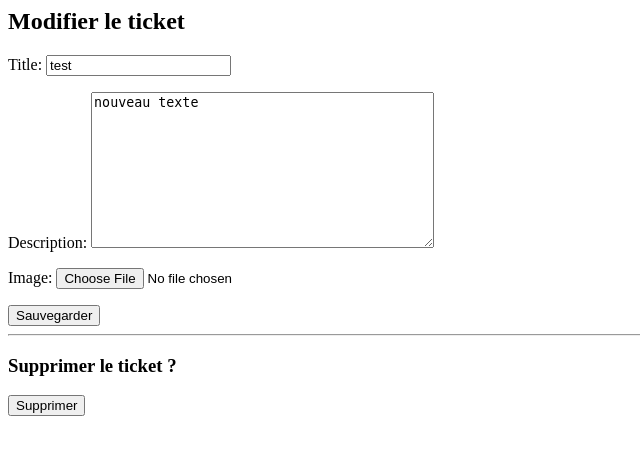
After one commit to VHSR3KorD3R/D-veloppez-une-application-Web-en-utilisant-Django, a Django app: page /ticket/1/edit in a window 1280 px wide. The commit adds this page. Shown: the top 455 px of the page, without its empty margins (0-640 px from the left). Run offline with Django 4.2, Linux system fonts and the light colour scheme; a user stored in the database is signed in; data comes from the database, SQL or seed files in the repository; both versions use the stored data as it was after the commit.

Commit message:
can edit and delete ticket

```diff
--- a/LITRevu/LITRevu/forms.py
+++ b/LITRevu/LITRevu/forms.py
@@ -1,7 +1,12 @@
 from django import forms
 from . import models
 
-class TicketCreationForm(forms.ModelForm):
+class TicketForm(forms.ModelForm):
+    edit_ticket = forms.BooleanField(widget=forms.HiddenInput, initial=True)
+
     class Meta:
         model = models.Ticket
         fields = ['title', 'description', 'image']
+
+class DeleteTicketForm(forms.Form):
+    delete_ticket = forms.BooleanField(widget=forms.HiddenInput, initial=True)
--- a/LITRevu/LITRevu/models.py
+++ b/LITRevu/LITRevu/models.py
@@ -13,9 +13,6 @@ class Ticket(models.Model):
     )
     image = models.ImageField(upload_to='chemin/images/', blank=True, null=True)
     time_created = models.DateTimeField(auto_now_add=True)
-
-    def get_absolute_url(self):
-        return reverse('update_ticket', args=[str(self.id)])
 
 
 class Review(models.Model):
@@ -38,6 +35,3 @@ class UserFollows(models.Model):
 
     class Meta:
         unique_together = ('user', 'followed_user')
-
-    def __str__(self):
-        return self.followed_user.username
--- a/LITRevu/LITRevu/templates/LITRevu/create_ticket.html
+++ b/LITRevu/LITRevu/templates/LITRevu/create_ticket.html
@@ -1,7 +1,7 @@
 {% block content %}
     <h2>Créer un ticket</h2>
     <form method="post" enctype="multipart/form-data">
-        {{ticket_creation_form.as_p}}
+        {{ticket_form.as_p}}
         {% csrf_token %}
         <button type="submit">Envoyer</button>
     </form>
--- /dev/null
+++ b/LITRevu/LITRevu/templates/LITRevu/edit_ticket.html
@@ -0,0 +1,15 @@
+{% block content %}
+    <h2>Modifier le ticket</h2>
+    <form method="post">
+        {{ edit_form.as_p }}
+        {% csrf_token %}
+        <button type="submit" >Sauvegarder</button>
+        <hr>
+    </form>
+    <h3>Supprimer le ticket ?</h3>
+    <form method="post">
+        {{ delete_form }}
+        {% csrf_token %}
+        <button type="submit" >Supprimer</button>
+    </form>
+{% endblock content %}
--- a/LITRevu/LITRevu/templates/LITRevu/home.html
+++ b/LITRevu/LITRevu/templates/LITRevu/home.html
@@ -1,5 +1,5 @@
 {% extends 'LITRevu/base.html' %}
 {% block content %}
     <h2>test</h2>
-    <a href={% url 'ticket_creation_form' %}>ticket</a>
+    <a href={% url 'ticket_form' %}>ticket</a>
 {% endblock content %}
--- a/LITRevu/LITRevu/urls.py
+++ b/LITRevu/LITRevu/urls.py
@@ -30,5 +30,6 @@ urlpatterns = [
     path('home/', LITRevu.views.home, name='home'),
     path('logout/', LogoutView.as_view(), name='logout'),
     path('signup/', authentication.views.signup_page, name='signup'),
-    path("create_ticket/", LITRevu.views.ticket_creation_form, name="ticket_creation_form")
+    path("create_ticket/", LITRevu.views.ticket_form, name="ticket_form"),
+    path('ticket/<int:ticket_id>/edit', LITRevu.views.edit_ticket, name='edit_ticket'),
 ]
--- a/LITRevu/LITRevu/views.py
+++ b/LITRevu/LITRevu/views.py
@@ -1,23 +1,50 @@
 
 from django.contrib.auth.decorators import login_required
-from django.shortcuts import render
+from django.shortcuts import render, get_object_or_404, redirect
 
-from . import forms
+from . import forms, models
 
 @login_required
 def home(request):
     return render(request, 'LITRevu/home.html')
 
 @login_required
-def ticket_creation_form(request):
-    ticket_creation_form = forms.TicketCreationForm()
+def ticket_form(request):
+    ticket_form = forms.TicketForm()
     if request.method == 'POST':
-        ticket_creation_form = forms.TicketCreationForm(request.POST)
-        if ticket_creation_form.is_valid():
-            ticket = ticket_creation_form.save(commit=False)
+        ticket_form = forms.TicketForm(request.POST)
+        if ticket_form.is_valid():
+            ticket = ticket_form.save(commit=False)
             ticket.user = request.user
             ticket.save()
     context = {
-        'ticket_creation_form': ticket_creation_form
+        'ticket_form': ticket_form
     }
     return render(request, 'LITRevu/create_ticket.html', context=context)
+
+@login_required
+def view_ticket(request, ticket_id):
+    ticket = get_object_or_404(models.Ticket, id=ticket_id)
+    return render(request, 'LITRevu/view_ticket.html', {'ticket': ticket})
+
+@login_required
+def edit_ticket(request, ticket_id):
+    ticket = get_object_or_404(models.Ticket, id=ticket_id)
+    edit_form = forms.TicketForm(instance=ticket)
+    delete_form = forms.DeleteTicketForm()
+    if request.method == 'POST':
+        if 'edit_ticket' in request.POST:
+            edit_form = forms.TicketForm(request.POST, instance=ticket)
+            if edit_form.is_valid():
+                edit_form.save()
+                return redirect('home')
+        if 'delete_ticket' in request.POST:
+            delete_form = forms.DeleteTicketForm(request.POST)
+            if delete_form.is_valid():
+                ticket.delete()
+                return redirect('home')
+    context = {
+        'edit_form': edit_form,
+        'delete_form': delete_form,
+    }
+    return render(request, 'LITRevu/edit_ticket.html', context=context)
```
Also changed, not shown: LITRevu/db.sqlite3.
